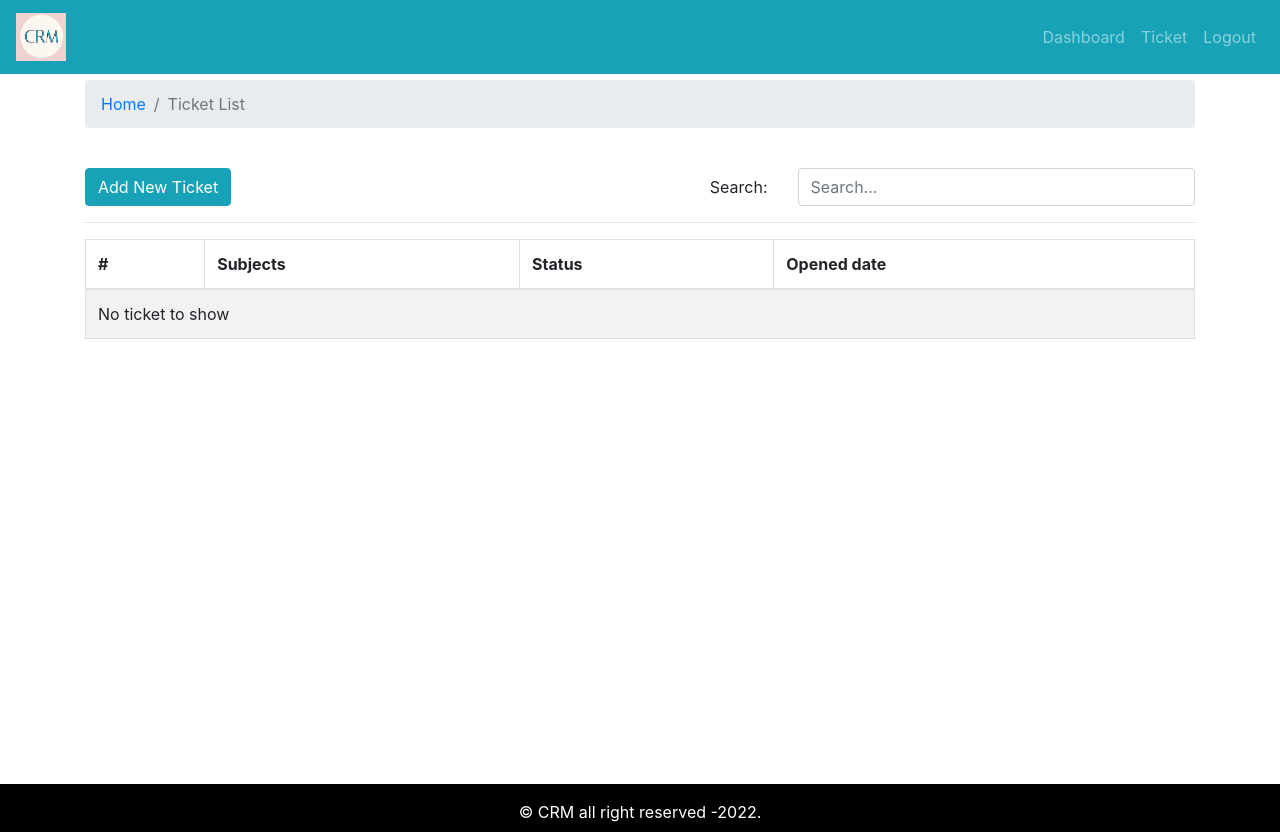
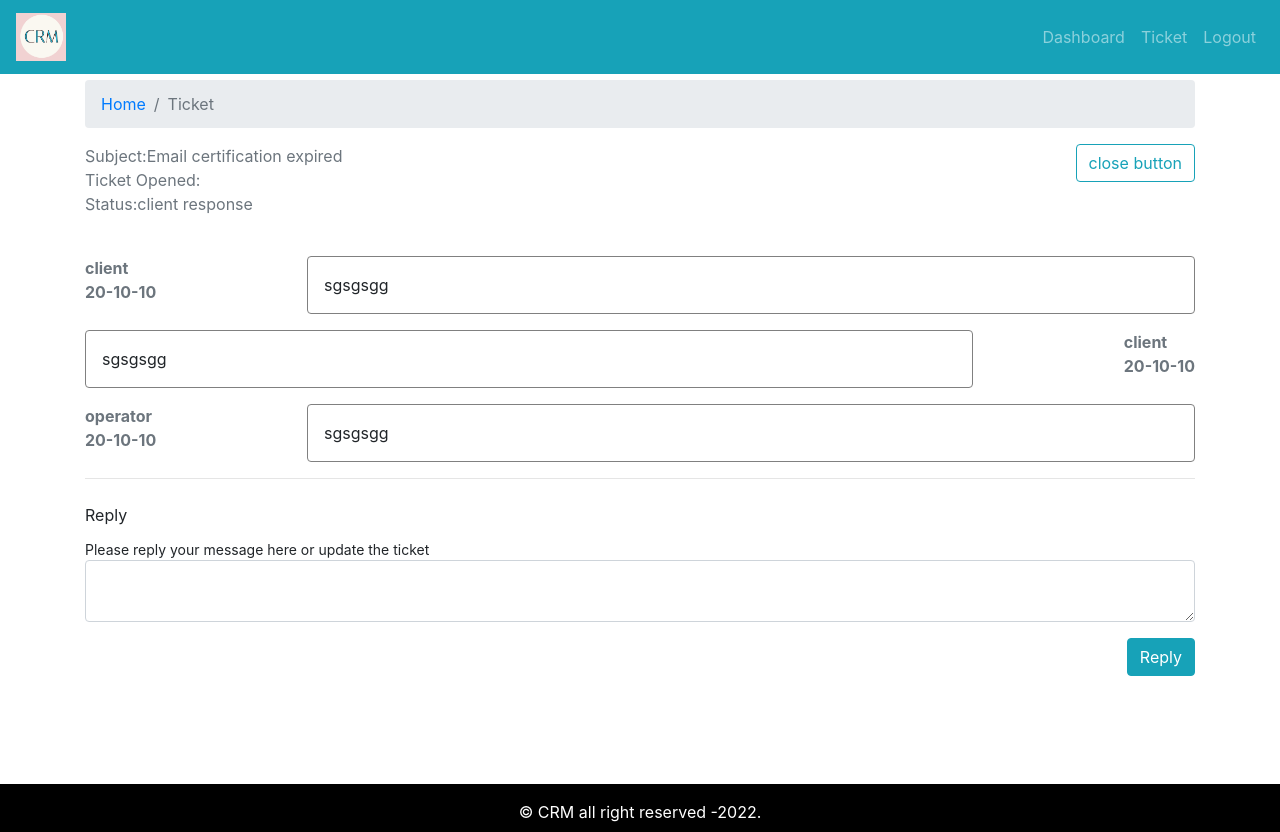
Before and after one commit to Nish263/crm-frontend, a React (Create React App) app: page / in a window 1280 px wide. Built offline with nearby package versions, Linux system fonts and the light colour scheme.

Commit message:
ticket landing page

```diff
--- a/src/App.js
+++ b/src/App.js
@@ -5,8 +5,8 @@
 // import { AddTicket } from "./pages/new-ticket/AddTicket.page";
 
 // import { Entry } from "./pages/Entry/Entry.page";
-import { TicketList } from "./pages/ticket-list/TicketList.page";
-
+// import { TicketList } from "./pages/ticket-list/TicketList.page";
+import { Ticket } from "./pages/ticket/Ticket.page";
 function App() {
   return (
     <div className="App">
@@ -14,7 +14,8 @@
       <DefaultLayout>
         {/* <Dashboard /> */}
         {/* <AddTicket /> */}
-        <TicketList />
+        {/* <TicketList /> */}
+        <Ticket />
       </DefaultLayout>
     </div>
   );
--- a/src/assests/Data/dummy-tickets.json
+++ b/src/assests/Data/dummy-tickets.json
@@ -3,7 +3,12 @@
     "id": 1,
     "subject": "Email certification expired",
     "status": "client response",
-    "addedAt": "2022-05-03"
+    "addedAt": "2022-05-03",
+    "history": [
+      { "date": "20-10-10", "message": "sgsgsgg", "messageBy": "client" },
+      { "date": "20-10-10", "message": "sgsgsgg", "messageBy": "client" },
+      { "date": "20-10-10", "message": "sgsgsgg", "messageBy": "operator" }
+    ]
   },
   {
     "id": 2,
--- /dev/null
+++ b/src/components/message-history/MessageHistory.comp.js
@@ -0,0 +1,20 @@
+import React from "react";
+import PropTypes from "prop-types";
+import "./message-history.style.css";
+
+export const MessageHistory = ({ msg }) => {
+  if (!msg) return null;
+  return msg.map((row, i) => (
+    <div className="message-history mt-3">
+      <div key={i} className="send font-weight-bold text-secondary">
+        <div className="sender">{row.messageBy}</div>
+        <div className="date">{row.date}</div>
+      </div>
+      <div className="message">{row.message}</div>
+    </div>
+  ));
+};
+
+MessageHistory.propTypes = {
+  msg: PropTypes.array.isRequired,
+};
--- /dev/null
+++ b/src/components/message-history/message-history.style.css
@@ -0,0 +1,18 @@
+.message-history {
+  display: flex;
+  flex-direction: row;
+  justify-content: space-between;
+}
+
+.message-history:nth-child(even) {
+  display: flex;
+  flex-direction: row-reverse;
+  justify-content: space-between;
+}
+
+.message {
+  padding: 1rem;
+  width: 80%;
+  border: 1px solid grey;
+  border-radius: 0.25rem;
+}
--- a/src/components/ticket-table/TicketTable.com.js
+++ b/src/components/ticket-table/TicketTable.com.js
@@ -3,7 +3,7 @@
 import PropTypes from "prop-types";
 
 export const TicketTable = ({ tickets }) => {
-  // if (!tickets.length)
+  if (!tickets.length)
     return (
       <Table striped bordered hover>
         <thead>
--- /dev/null
+++ b/src/components/update-ticket/UpdateTicket.comp.js
@@ -0,0 +1,32 @@
+import React from "react";
+import PropTypes from "prop-types";
+import { Form, Button } from "react-bootstrap";
+
+export const UpdateTicket = ({ msg, handleOnChange, handleOnSubmit }) => {
+  return (
+    <Form onSubmit={handleOnSubmit}>
+      <Form.Label>Reply</Form.Label>
+      <Form.Text>
+        {" "}
+        Please reply your message here or update the ticket
+      </Form.Text>
+      <Form.Control
+        value={msg}
+        onChange={handleOnChange}
+        as="textarea"
+        row="5"
+        name="detail"
+      />
+      <div className="text-right mt-3 mb-3">
+        <Button variant="info" type="submit">
+          Reply
+        </Button>
+      </div>
+    </Form>
+  );
+};
+UpdateTicket.propTypes = {
+  msg: PropTypes.string.isRequired,
+  handleOnChange: PropTypes.func.isRequired,
+  handleOnSubmit: PropTypes.func.isRequired,
+};
--- a/src/pages/ticket-list/TicketList.page.js
+++ b/src/pages/ticket-list/TicketList.page.js
@@ -13,7 +13,6 @@
 
   const handleOnChange = (e) => {
     const { value } = e.target;
-
     setStr(value);
     searchTicket(value);
   };
--- /dev/null
+++ b/src/pages/ticket/Ticket.page.js
@@ -0,0 +1,55 @@
+import React, { useEffect, useState } from "react";
+import { Container, Row, Col, Button } from "react-bootstrap";
+import { PagesBreadcrumb } from "../../components/breadcrumb/PagesBreadcrumb.comp";
+import tickets from "../../assests/Data/dummy-tickets.json";
+import { MessageHistory } from "../../components/message-history/MessageHistory.comp";
+import { UpdateTicket } from "../../components/update-ticket/UpdateTicket.comp";
+
+const ticket = tickets[0];
+export const Ticket = () => {
+  const [message, setMessage] = useState("");
+
+  useEffect(() => {}, [message]);
+
+  const handleOnChange = (e) => {
+    setMessage(e.target.value);
+  };
+
+  const handleOnSubmit = () => {
+    alert("form submitted");
+  };
+  return (
+    <Container>
+      <Row>
+        <Col>
+          <PagesBreadcrumb pages="Ticket" />
+        </Col>
+      </Row>
+      <Row>
+        <Col className="text-weight-bolder text-secondary">
+          <div className="subject">Subject:{ticket.subject}</div>
+          <div className="date">Ticket Opened:{ticket.issueDate}</div>
+          <div className="status">Status:{ticket.status}</div>
+        </Col>
+        <Col className="text-right">
+          <Button variant="outline-info">close button</Button>
+        </Col>
+      </Row>
+      <Row className="mt-4">
+        <Col>
+          <MessageHistory msg={ticket.history} />
+        </Col>
+      </Row>
+      <hr />
+      <Row className="mt-4">
+        <Col>
+          <UpdateTicket
+            msg={message}
+            handleOnChange={handleOnChange}
+            handleOnSubmit={handleOnSubmit}
+          />
+        </Col>
+      </Row>
+    </Container>
+  );
+};
```
Lines whose indentation alone changed are shown as unchanged.
